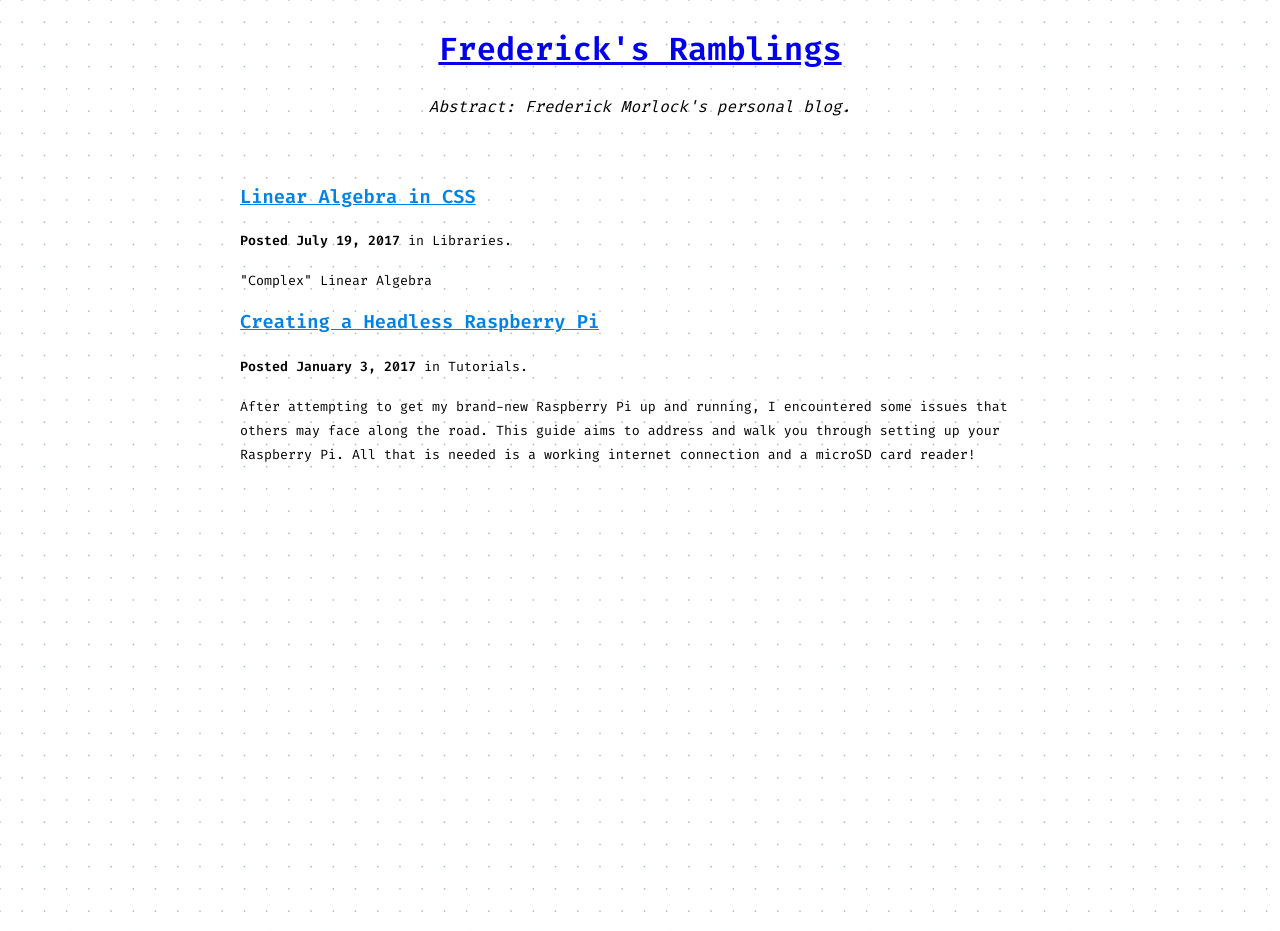
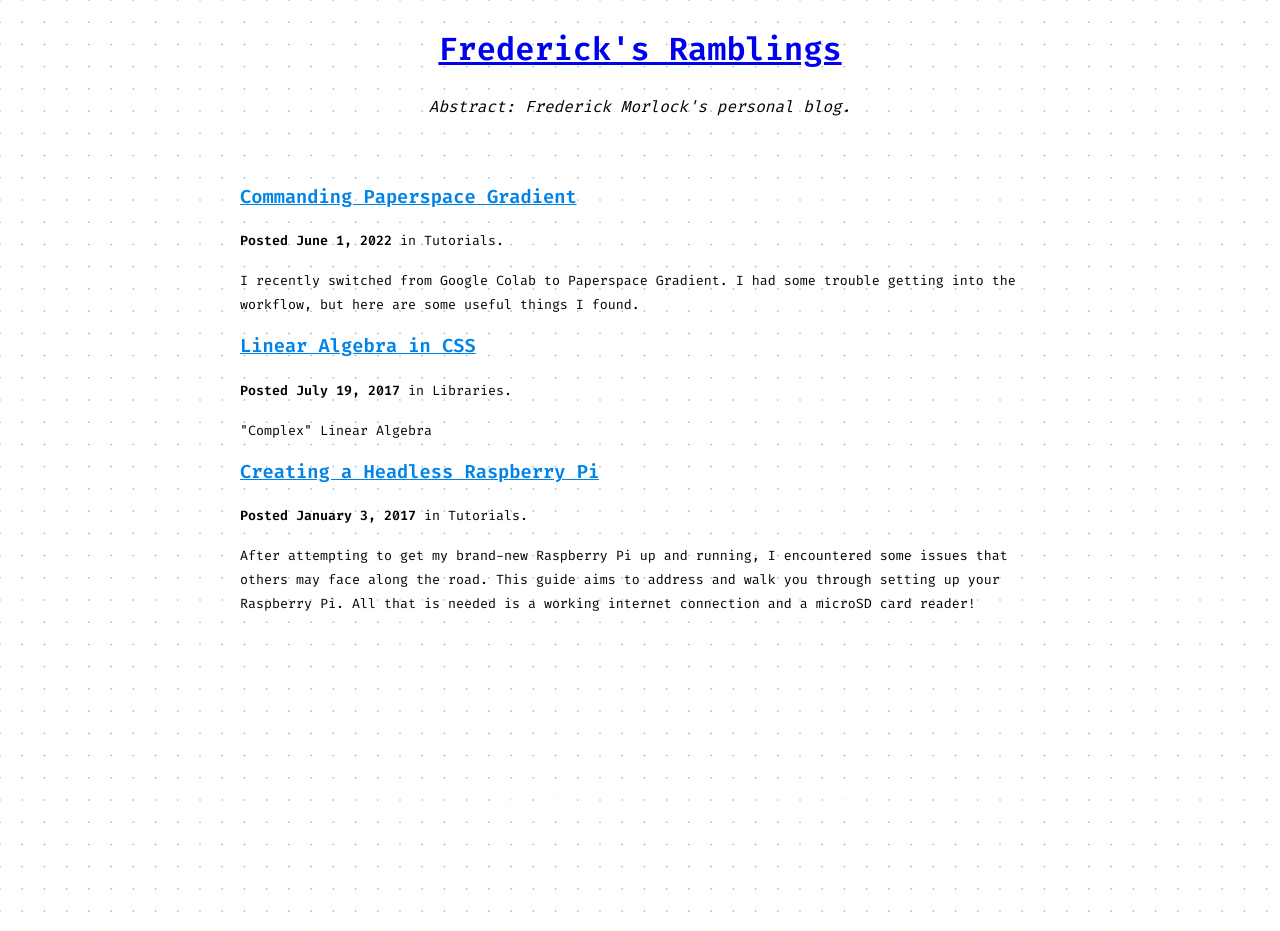
Before and after one commit to FrederickGeek8/freddy.us, a Jekyll site: the page built from blog.md, in a window 1280 px wide. Built offline with Jekyll 4.4.1, drawn with Linux system fonts in a browser that asks for light colours; some of the changed lines change nothing that is shown.

Commit message:
New blog post!

````diff
--- /dev/null
+++ b/_posts/2022-06-01-gradient-docker.md
@@ -0,0 +1,72 @@
+---
+layout: post
+title: Commanding Paperspace Gradient
+date: 2022-06-01 12:32:04 -0500
+category: Tutorials
+description: I recently switched from Google Colab to Paperspace Gradient. I had
+    some trouble getting into the workflow, but here are some useful things I found.
+---
+# {{ page.title }}
+
+I recently switched from Google Colab to Paperspace Gradient. I had some trouble
+getting used to the environment. With a Jupyter implementation that isn't great,
+JupyterLab - while being an improvement on Jupyter Notebook - lacks proper
+support for code completion. They have support for launching a remote VS Code
+Jupyter kernel, however, this doesn't allow me to interact with the remote
+filesystem the way JupyterLab does.
+
+When I was using Google Colab, I played around with the package
+[`colab_ssh`](https://github.com/WassimBenzarti/colab-ssh) which is a useful
+library/applet for setting up a Remote SSH session through VS Code, which allows
+you to run your Jupyter Notebooks on the remote host. I learned after
+experimenting with it that [it has been successfully tested
+with Gradient](https://github.com/WassimBenzarti/colab-ssh#notice) and it works!
+
+Now I don't want to have to `pip install colab_ssh` every time and hell(!), I
+don't want to `pip install jax` and upgrade all the packages. Now as I
+discovered (and I believe is documented), you can spin up custom Docker images
+for your machine! So now I've [created a Docker image with all
+those things!](https://hub.docker.com/r/frederickgeek8/gradient). Of course you
+can spin off your own (I used NVIDIA's PyTorch image as my base), and for your
+convenience, I posted my source code
+[here](https://github.com/FrederickGeek8/gradient-space).
+
+This is the first full Docker image I've created, so constructive criticism is
+welcome -- I'm always looking to up my game.
+
+## The Nitty Gritty
+
+My Dockerfile is pretty simple:
+
+`Dockerfile`
+```docker
+FROM nvcr.io/nvidia/pytorch:21.04-py3
+LABEL Name=paperspace Version=0.0.1
+RUN mkdir -p /setup /notebooks
+COPY . /setup
+RUN /setup/install_deps.sh
+COPY ssh_colab.ipynb /notebooks
+CMD ["bash", "-c", "/setup/startup.sh"]
+```
+First we build off of the PyTorch image from NVIDIA. Then it will install
+our updated Python, etc. dependencies. When the image starts up, a JupyerLab
+session opens with the parameters provided by Gradient.
+
+`install_deps.sh`
+```bash
+#!/bin/sh
+pip install -U pip
+pip install -r /setup/requirements.txt
+```
+
+`startup.sh`
+```bash
+#!/bin/sh
+jupyter lab --allow-root --ip=0.0.0.0 --no-browser --LabApp.trust_xheaders=True --LabApp.disable_check_xsrf=False --LabApp.allow_remote_access=True --LabApp.allow_origin='*'
+```
+
+## The Future
+One thing that this could be expanded into is automatically mounting cloud
+storage using [`rclone`](https://rclone.org/). That is, if they don't follow
+Google Colab's new restrictions on using [`rclone`](https://rclone.org/) (or so
+I've heard... I can't find the source).
--- a/assets/css/default.scss
+++ b/assets/css/default.scss
@@ -1,13 +1,14 @@
 ---
 ---
-
+pre,
 .hightlight,
 .highlighter-rouge {
-  word-break: break-word;
+  white-space: pre-wrap;       /* Since CSS 2.1 */
+  word-wrap: break-word;       /* Internet Explorer 5.5+ */
   background: #f7f7f7;
   border-radius: 3px;
-  padding-left: 10px;
-  padding-right: 10px;
+  padding-left: 5px;
+  padding-right: 5px;
 }
 .highlight .hll {
   background-color: #ffffcc;
@@ -219,14 +220,10 @@
 } /* Literal.Number.Integer.Long */
 
 @media (prefers-color-scheme: dark) {
-    .hightlight,
-    .highlighter-rouge {
-    word-break: break-word;
+  .hightlight,
+  .highlighter-rouge {
     background: #212121;
-    border-radius: 3px;
-    padding-left: 10px;
-    padding-right: 10px;
-    }
+  }
   .highlight table td {
     padding: 5px;
   }
--- a/assets/css/main.scss
+++ b/assets/css/main.scss
@@ -13,6 +13,7 @@ body {
 body {
   // box-shadow: 0 0 2px rgba(0, 0, 0, 0.06);
   // color: #545454;
+  background-color: white;
   background: url(../../dot-grid.png);
   font-family: "Fira Code", ui-monospace, monospace;
   font-size: 16px;
@@ -146,6 +147,7 @@ body {
 @media (prefers-color-scheme: dark) {
   body {
     color: white;
+    background-color: black;
     background: url(../../dot-grid_inv.png);
   }
 
````
